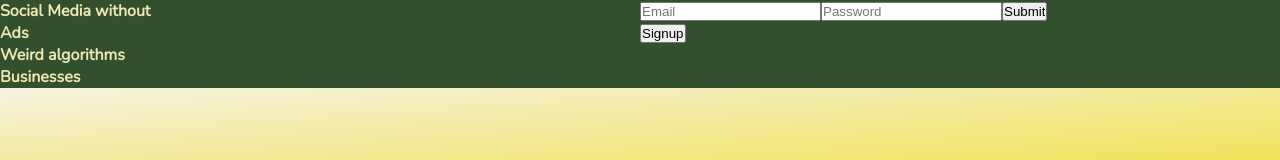
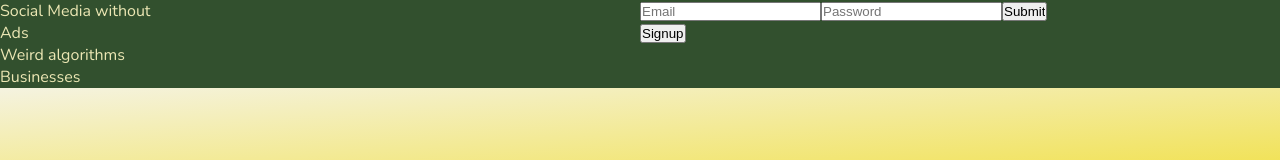
Before and after one commit to lukeevangraham/together, a React (Create React App) app in the folder client/: page / in a window 1280 px wide. Shown: the top 160 px of the page. Built offline with nearby package versions, Linux system fonts and the light colour scheme; no server answers.

Commit message:
little bit of styling

```diff
--- a/client/src/App.js
+++ b/client/src/App.js
@@ -5,6 +5,7 @@ import Home from "./components/Home/Home.js";
 import Member from "./components/Member/Member.js";
 import { getUser } from "./store/actions"
 import "@fontsource/nunito";
+import "@fontsource/nunito/800.css";
 
 const App = ({ user, getUser }) => {
   useEffect(() => {
--- a/client/src/assets/sass/_typography.scss
+++ b/client/src/assets/sass/_typography.scss
@@ -1,5 +1,5 @@
 body {
     font-family: 'Nunito';
     font-size: 1.6rem;
-    font-weight: 700;
+    font-weight: 400;
 }
--- a/client/src/components/Navigation/Toolbar/Toolbar.module.scss
+++ b/client/src/components/Navigation/Toolbar/Toolbar.module.scss
@@ -17,6 +17,8 @@
 .brand {
     // text-transform: lowercase;
     font-size: 1.8rem;
+    font-weight: 800;
+    letter-spacing: .1rem;
 }
 
 .signoutLink {
```
